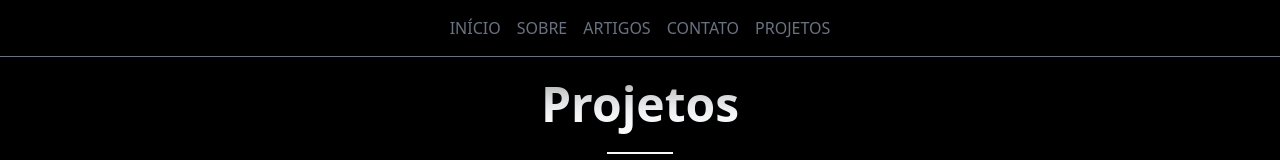
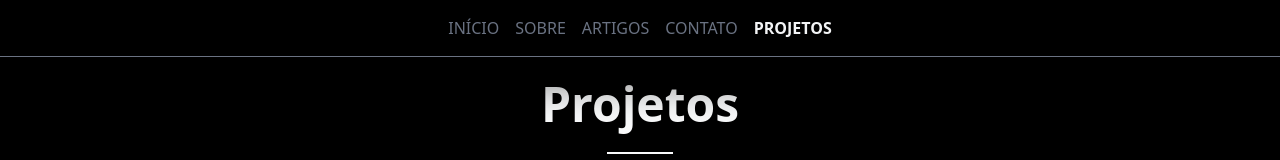
Before and after one commit to MendoncaGabriel/Portfolio, a React (Vite) app: page /projects in a window 1280 px wide. Shown: the top 160 px of the page. Built offline with nearby package versions, Linux system fonts and the light colour scheme.

Commit message:
marcador de pagina na navbar

```diff
--- a/src/components/Navbar.tsx
+++ b/src/components/Navbar.tsx
@@ -1,13 +1,37 @@
-import { Link } from "react-router";
+import { Link, useLocation } from "react-router-dom";
 
 export const Navbar: React.FC = () => {
+  const location = useLocation(); // Obtém a URL atual
+
+  // Lista de rotas definidas na navbar
+  const routes = ["/about", "/articles", "/contact", "/projects"];
+
   return (
     <nav className="z-50 bg-black shadow-black shadow-2xl fixed top-0 left-0 w-full p-4 flex sm:space-x-4 space-x-2 items-center justify-center text-gray-500 border-b-1">
-      <Link to="/" className="hover:text-gray-50 duration-100">INÍCIO</Link>
-      <Link to="/about" className="hover:text-gray-50 duration-100">SOBRE</Link>
-      <Link to="/articles" className="hover:text-gray-50 duration-100">ARTIGOS</Link>
-      <Link to="/contact" className="hover:text-gray-50 duration-100">CONTATO</Link>
-      <Link to="/projects" className="hover:text-gray-50 duration-100">PROJETOS</Link>
+      {[
+        { path: "/", label: "INÍCIO" },
+        { path: "/about", label: "SOBRE" },
+        { path: "/articles", label: "ARTIGOS" },
+        { path: "/contact", label: "CONTATO" },
+        { path: "/projects", label: "PROJETOS" },
+      ].map(({ path, label }) => {
+        // "INÍCIO" será marcado por padrão se a URL atual não estiver na lista de rotas específicas
+        const isActive =
+          location.pathname === path ||
+          (path === "/" && !routes.includes(location.pathname));
+
+        return (
+          <Link
+            key={path}
+            to={path}
+            className={`hover:text-gray-50 duration-100 ${
+              isActive ? "text-gray-100 font-bold" : ""
+            }`}
+          >
+            {label}
+          </Link>
+        );
+      })}
     </nav>
   );
 };
```
